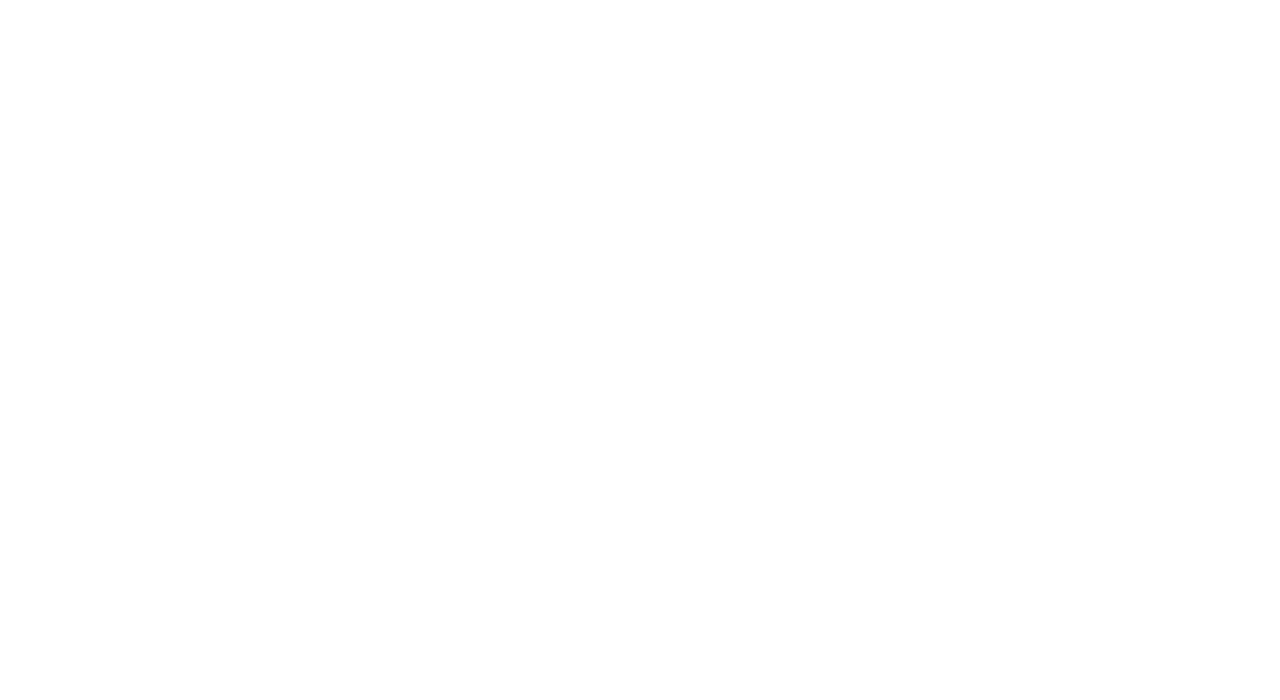
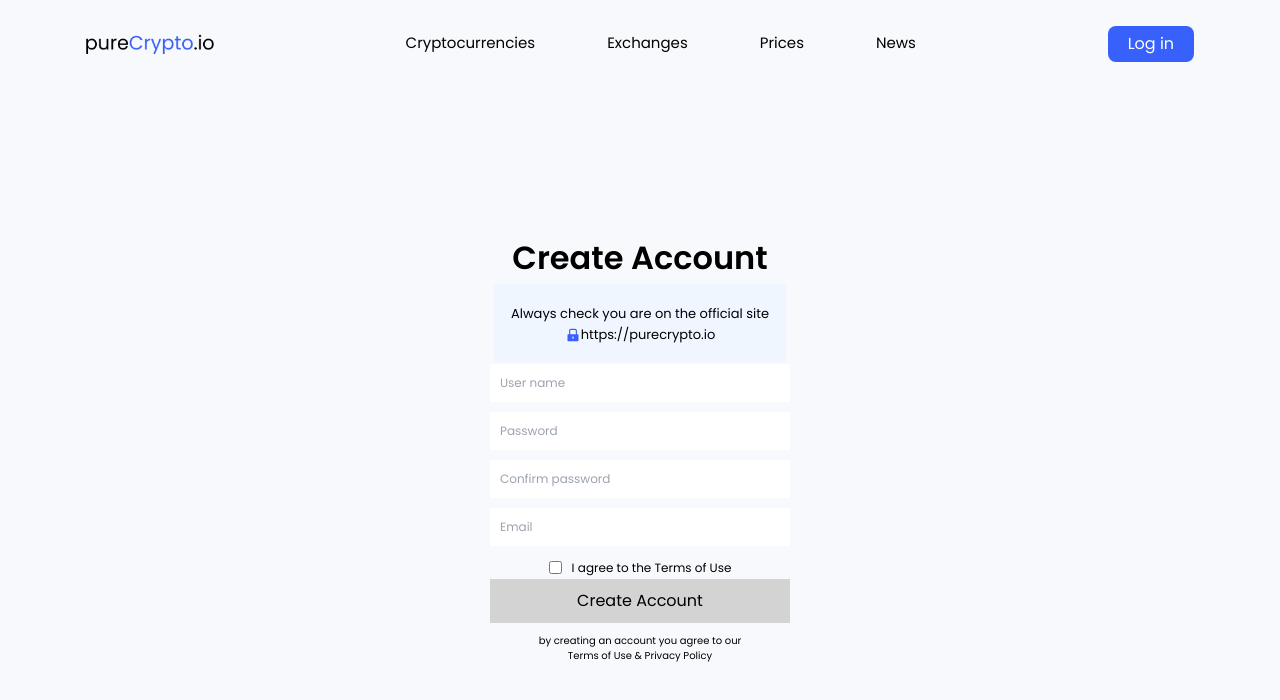
Before and after one commit to aabb1998/Krypt.io, a React (Vite) app in the folder client/: page /signup in a window 1280 px wide. Before the commit this address had no page. Shown: the top 700 px of the page. Built offline with nearby package versions, Linux system fonts and the light colour scheme.

Commit message:
Completed login and signup pages.

```diff
--- a/client/src/Components/Navbar/Navbar.jsx
+++ b/client/src/Components/Navbar/Navbar.jsx
@@ -33,8 +33,8 @@ const Navbar = () => {
 				)}
 			</ul>
 			<div className="button__container">
-				<button className=" text-white bg-[#3861FB] py-2 px-7 rounded-[8px] cursor-pointer hover:text-black">
-					Login
+				<button className=" text-white bg-[#3861FB] py-1.5 px-5 rounded-[8px] cursor-pointer hover:text-black">
+					<Link to="/login">Log in</Link>
 				</button>
 			</div>
 			{/* <div className="flex relative">
--- /dev/null
+++ b/client/src/Routes/Account/Login.css
@@ -0,0 +1,118 @@
+.login {
+	display: flex;
+	flex-direction: column;
+	background-color: #f7f9fc;
+	-webkit-touch-callout: none; /* iOS Safari */
+	-webkit-user-select: none; /* Safari */
+	-khtml-user-select: none; /* Konqueror HTML */
+	-moz-user-select: none; /* Old versions of Firefox */
+	-ms-user-select: none; /* Internet Explorer/Edge */
+	user-select: none; /* Non-prefixed version, currently
+                                  supported by Chrome, Edge, Opera and Firefox */
+}
+
+.login__container-icon {
+	display: flex;
+	flex-direction: row;
+	align-items: center;
+	justify-content: center;
+}
+
+.login__section {
+	display: flex;
+	justify-content: center;
+	align-items: center;
+	height: 90vh;
+}
+
+.login__container {
+	display: flex;
+	flex-direction: column;
+	align-items: center;
+	justify-content: space-around;
+	text-align: center;
+	height: 50%;
+}
+
+.login__container h4 {
+	font-size: 32px;
+	font-weight: 600;
+}
+
+.login__container-disc {
+	background-color: #eff6ff;
+	padding: 17px;
+}
+
+.login__container-disc span {
+	font-size: 13px;
+}
+
+.login__container-disc img {
+	width: 20px;
+}
+
+.login__container-input {
+	display: flex;
+	flex-direction: column;
+}
+
+.login__container-input input {
+	color: black;
+	padding: 10px;
+	font-size: 12px;
+	outline: none;
+	width: 300px;
+	margin-bottom: 10px;
+}
+
+.login__container-check {
+	display: flex;
+	flex-direction: row;
+	align-items: center;
+}
+
+.login__container-checkSection {
+	display: flex;
+	width: 100%;
+	justify-content: space-between;
+}
+
+.login__container-checkSection span {
+	font-size: 12px;
+}
+
+.login__container-check input {
+	margin-right: 10px;
+}
+
+.login__container-forgot {
+	align-items: center;
+	text-align: center;
+	display: flex;
+	justify-content: center;
+}
+
+.login__container-forgot span {
+	color: #3283ce;
+	text-decoration: underline;
+	cursor: pointer;
+}
+
+.login__container-login {
+	display: flex;
+	flex-direction: column;
+	align-items: center;
+	justify-content: center;
+}
+
+.login__container-login button {
+	background-color: #d3d3d3;
+	width: 300px;
+	padding: 10px;
+}
+
+.login__container-login span {
+	font-size: 10px;
+	margin-top: 10px;
+}
--- /dev/null
+++ b/client/src/Routes/Account/Login.jsx
@@ -0,0 +1,52 @@
+import React from "react";
+import { Navbar } from "../../Components";
+import "./Login.css";
+import lock from "../../assets/lock.png";
+import { AiFillLock } from "react-icons/ai";
+
+const Login = () => {
+	return (
+		<div className="login">
+			<div className="login__nav">
+				<Navbar />
+			</div>
+			<div className="login__section">
+				<div className="login__container">
+					<h4>Log In</h4>
+					<div className="login__container-disc">
+						<span>
+							Always check you are on the official site
+							<br />
+						</span>
+						<div className="login__container-icon">
+							<AiFillLock color="#3861FB" />
+							<span>https://purecrypto.io</span>
+						</div>
+					</div>
+					<div className="login__container-input">
+						<input type="email" placeholder="Email" />
+						<input type="password" placeholder="Password" />
+					</div>
+					<div className="login__container-checkSection">
+						<div className="login__container-check">
+							<input type="checkbox" placeholder="hello" />
+							<span>Remember Me</span>
+						</div>
+						<div className="login__container-forgot">
+							<span>Forgot Password?</span>
+						</div>
+					</div>
+					<div className="login__container-login">
+						<button>Login</button>
+						<span>
+							by creating an account you agree to our <br />
+							Terms of Use & Privacy Policy
+						</span>
+					</div>
+				</div>
+			</div>
+		</div>
+	);
+};
+
+export default Login;
--- /dev/null
+++ b/client/src/Routes/Account/SignUp.css
@@ -0,0 +1,118 @@
+.signup {
+	display: flex;
+	flex-direction: column;
+	background-color: #f7f9fc;
+	-webkit-touch-callout: none; /* iOS Safari */
+	-webkit-user-select: none; /* Safari */
+	-khtml-user-select: none; /* Konqueror HTML */
+	-moz-user-select: none; /* Old versions of Firefox */
+	-ms-user-select: none; /* Internet Explorer/Edge */
+	user-select: none; /* Non-prefixed version, currently
+                                  supported by Chrome, Edge, Opera and Firefox */
+}
+
+.signup__container-icon {
+	display: flex;
+	flex-direction: row;
+	align-items: center;
+	justify-content: center;
+}
+
+.signup__section {
+	display: flex;
+	justify-content: center;
+	align-items: center;
+	height: 90vh;
+}
+
+.signup__container {
+	display: flex;
+	flex-direction: column;
+	align-items: center;
+	justify-content: space-around;
+	text-align: center;
+	height: 60%;
+}
+
+.signup__container h4 {
+	font-size: 32px;
+	font-weight: 600;
+}
+
+.signup__container-disc {
+	background-color: #eff6ff;
+	padding: 17px;
+}
+
+.signup__container-disc span {
+	font-size: 13px;
+}
+
+.signup__container-disc img {
+	width: 20px;
+}
+
+.signup__container-input {
+	display: flex;
+	flex-direction: column;
+}
+
+.signup__container-input input {
+	color: black;
+	padding: 10px;
+	font-size: 12px;
+	outline: none;
+	width: 300px;
+	margin-bottom: 10px;
+}
+
+.signup__container-check {
+	display: flex;
+	flex-direction: row;
+	align-items: center;
+}
+
+.signup__container-checkSection {
+	display: flex;
+	width: 100%;
+	justify-content: center;
+}
+
+.signup__container-checkSection span {
+	font-size: 12px;
+}
+
+.signup__container-check input {
+	margin-right: 10px;
+}
+
+.signup__container-forgot {
+	align-items: center;
+	text-align: center;
+	display: flex;
+	justify-content: center;
+}
+
+.signup__container-forgot span {
+	color: #3283ce;
+	text-decoration: underline;
+	cursor: pointer;
+}
+
+.signup__container-signup {
+	display: flex;
+	flex-direction: column;
+	align-items: center;
+	justify-content: center;
+}
+
+.signup__container-signup button {
+	background-color: #d3d3d3;
+	width: 300px;
+	padding: 10px;
+}
+
+.signup__container-signup span {
+	font-size: 10px;
+	margin-top: 10px;
+}
--- /dev/null
+++ b/client/src/Routes/Account/SignUp.jsx
@@ -0,0 +1,51 @@
+import React from "react";
+import lock from "../../assets/lock.png";
+import { AiFillLock } from "react-icons/ai";
+import { Navbar } from "../../Components";
+import "./SignUp.css";
+
+const SignUp = () => {
+	return (
+		<div className="signup">
+			<div className="signup__nav">
+				<Navbar />
+			</div>
+			<div className="signup__section">
+				<div className="signup__container">
+					<h4>Create Account</h4>
+					<div className="signup__container-disc">
+						<span>
+							Always check you are on the official site
+							<br />
+						</span>
+						<div className="signup__container-icon">
+							<AiFillLock color="#3861FB" />
+							<span>https://purecrypto.io</span>
+						</div>
+					</div>
+					<div className="signup__container-input">
+						<input type="text" placeholder="User name" />
+						<input type="password" placeholder="Password" />
+						<input type="password" placeholder="Confirm password" />
+						<input type="email" placeholder="Email" />
+					</div>
+					<div className="signup__container-checkSection">
+						<div className="signup__container-check">
+							<input type="checkbox" placeholder="hello" />
+							<span>I agree to the Terms of Use</span>
+						</div>
+					</div>
+					<div className="signup__container-signup">
+						<button>Create Account</button>
+						<span>
+							by creating an account you agree to our <br />
+							Terms of Use & Privacy Policy
+						</span>
+					</div>
+				</div>
+			</div>
+		</div>
+	);
+};
+
+export default SignUp;
--- a/client/src/main.jsx
+++ b/client/src/main.jsx
@@ -3,6 +3,8 @@ import "./index.css";
 import App from "./App";
 import Account from "./Routes/Account/Account";
 import { BrowserRouter, Routes, Route } from "react-router-dom";
+import SignUp from "./Routes/Account/SignUp";
+import Login from "./Routes/Account/Login";
 
 const rootElement = document.getElementById("root");
 render(
@@ -10,6 +12,8 @@ render(
 		<Routes>
 			<Route path="/" element={<App />} />
 			<Route path="account" element={<Account />} />
+			<Route path="signup" element={<SignUp />} />
+			<Route path="login" element={<Login />} />
 		</Routes>
 	</BrowserRouter>,
 	rootElement
```
Also changed, not shown: client/src/assets/lock.png (added).
